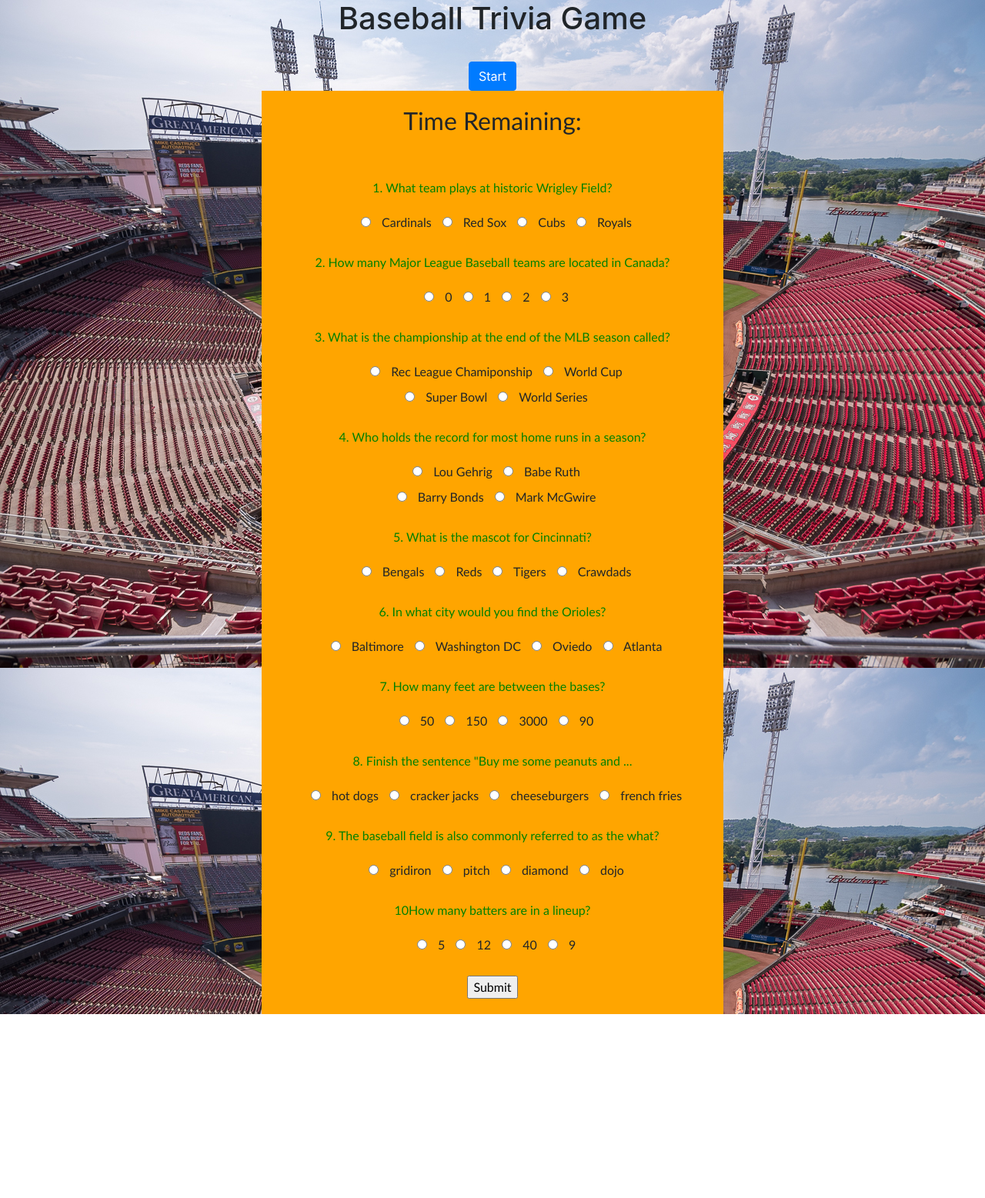
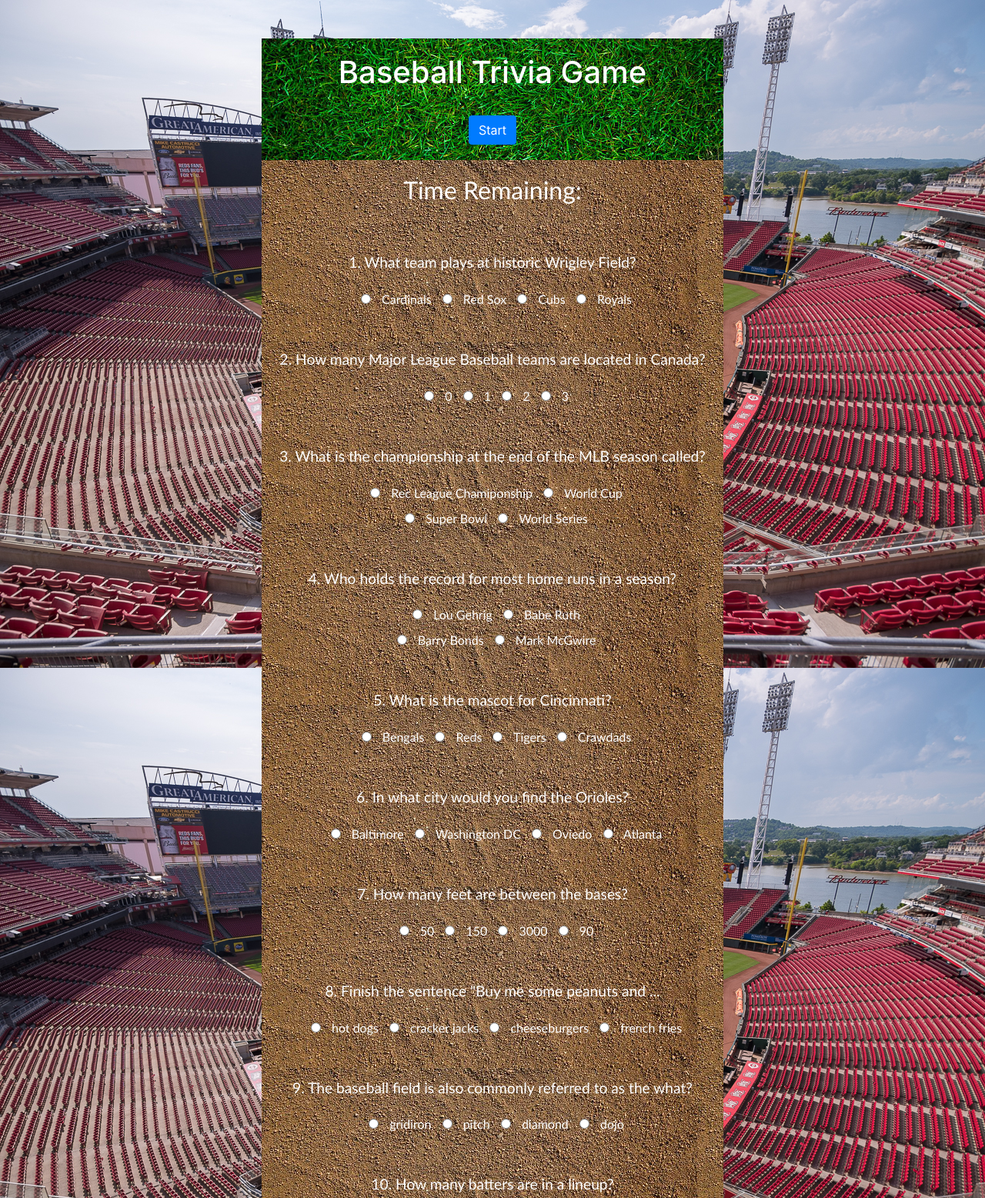
Before and after one commit to griffinhall2/TriviaGame, a plain HTML site: page index.html in a window 1280 px wide. Shown: the top 1557 px of the page at 77% size. Before the commit the page ends 1318 px from the top, so only its background shows below. Drawn offline with nearby package versions, Linux system fonts and the light colour scheme.

Commit message:
new questions and background

```diff
--- a/assets/css/style.css
+++ b/assets/css/style.css
@@ -7,22 +7,32 @@ body {
 }
 form {
     text-align: center;
-    background: orange;
+    color: white;
     margin: auto;
     width: 600px;
     padding:20px;
+    background: url("../images/dirt.jpeg");
     font-family: 'Gill Sans', 'Gill Sans MT', Calibri, 'Trebuchet MS', sans-serif
 }
 
 p {
-    color: green;
+    color: white;
+    font-size: larger;
 }
 .startquiz {
     text-align: center;
+    background: url("../images/grass.jpg");
+    color: white;
+    width: 600px;
+    margin: auto;
+    margin-top: 50px;
+    padding: 20px;
+
 }
 
 .question1 {
     margin: 10px;
+    color: white;
 }
 
 .question2 {
@@ -55,3 +65,7 @@ p {
 .question10 {
     margin: 10px;
 }
+
+#submission {
+    color:green;
+}
--- a/assets/javascript/app.js
+++ b/assets/javascript/app.js
@@ -13,6 +13,12 @@ $("document").ready(function() {
         console.log(answer3);
         console.log(answer4);
         console.log(answer5);
+        console.log(answer6);
+        console.log(answer7);
+        console.log(answer8);
+        console.log(answer9);
+        console.log(answer10);
+
 
     });
 });
--- a/index.html
+++ b/index.html
@@ -32,56 +32,56 @@
                     <input class="question1" type="radio" name="question1" value="inorrect"> Red Sox
                     <input class="question1" type="radio" name="question1" value="correct"> Cubs
                     <input class="question1" type="radio" name="question1" value="incorrect"> Royals
-                    <br><br>
+                    <br><br><br>
                     <p>2. How many Major League Baseball teams are located in Canada?</p>
                     <input class="question2" type="radio" name="question2" value="incorrect"> 0
                     <input class="question2" type="radio" name="question2" value="correct"> 1
                     <input class="question2" type="radio" name="question2" value="incorrect"> 2
                     <input class="question2" type="radio" name="question2" value="incorrect"> 3
-                    <br><br>
+                    <br><br><br>
                     <p>3. What is the championship at the end of the MLB season called?</p>
                     <input class="question3" type="radio" name="question3" value="incorrect"> Rec League Chamiponship
                     <input class="question3" type="radio" name="question3" value="incorrect"> World Cup<br>
                     <input class="question3" type="radio" name="question3" value="incorrect"> Super Bowl
                     <input class="question3" type="radio" name="question3" value="correct"> World Series
-                    <br><br>
+                    <br><br><br>
                     <p>4. Who holds the record for most home runs in a season?</p>
                     <input class="question4" type="radio" name="question4" value="incorrect"> Lou Gehrig
                     <input class="question4" type="radio" name="question4" value="incorrect"> Babe Ruth<br>
                     <input class="question4" type="radio" name="question4" value="correct"> Barry Bonds
                     <input class="question4" type="radio" name="question4" value="incorrect"> Mark McGwire
-                    <br><br>
+                    <br><br><br>
                     <p>5. What is the mascot for Cincinnati?</p>
                     <input class="question5" type="radio" name="question5" value="incorrect"> Bengals
                     <input class="question5" type="radio" name="question5" value="correct"> Reds
                     <input class="question5" type="radio" name="question5" value="incorrect"> Tigers
                     <input class="question5" type="radio" name="question5" value="incorrect"> Crawdads
-                    <br><br>
+                    <br><br><br>
                     <p>6. In what city would you find the Orioles?</p>
                     <input class="question5" type="radio" name="question6" value="correct"> Baltimore
                     <input class="question5" type="radio" name="question6" value="incorrect"> Washington DC
                     <input class="question5" type="radio" name="question6" value="incorrect"> Oviedo
                     <input class="question5" type="radio" name="question6" value="incorrect"> Atlanta
-                    <br><br>
+                    <br><br><br>
                     <p>7. How many feet are between the bases?</p>
                     <input class="question5" type="radio" name="question7" value="incorrect"> 50
                     <input class="question5" type="radio" name="question7" value="incorrect"> 150
                     <input class="question5" type="radio" name="question7" value="incorrect"> 3000
                     <input class="question5" type="radio" name="question7" value="correct"> 90
-                    <br><br>
+                    <br><br><br>
                     <p>8. Finish the sentence "Buy me some peanuts and ...</p>
                     <input class="question5" type="radio" name="question8" value="incorrect"> hot dogs
                     <input class="question5" type="radio" name="question8" value="correct"> cracker jacks
                     <input class="question5" type="radio" name="question8" value="incorrect"> cheeseburgers
                     <input class="question5" type="radio" name="question8" value="incorrect"> french fries
-                    <br><br>
+                    <br><br><br>
                     <p>9. The baseball field is also commonly referred to as the what?</p>
                     <input class="question5" type="radio" name="question9" value="incorrect"> gridiron
                     <input class="question5" type="radio" name="question9" value="incorrect"> pitch
                     <input class="question5" type="radio" name="question9" value="correct"> diamond
                     <input class="question5" type="radio" name="question9" value="incorrect"> dojo
-                    <br><br>
-                    <p>10How many batters are in a lineup?</p>
+                    <br><br><br>
+                    <p>10. How many batters are in a lineup?</p>
                     <input class="question5" type="radio" name="question10" value="incorrect"> 5
                     <input class="question5" type="radio" name="question10" value="incorrect"> 12
                     <input class="question5" type="radio" name="question10" value="incorrect"> 40
```
Also changed, not shown: assets/images/dirt.jpeg (added), assets/images/grass.jpg (added).
